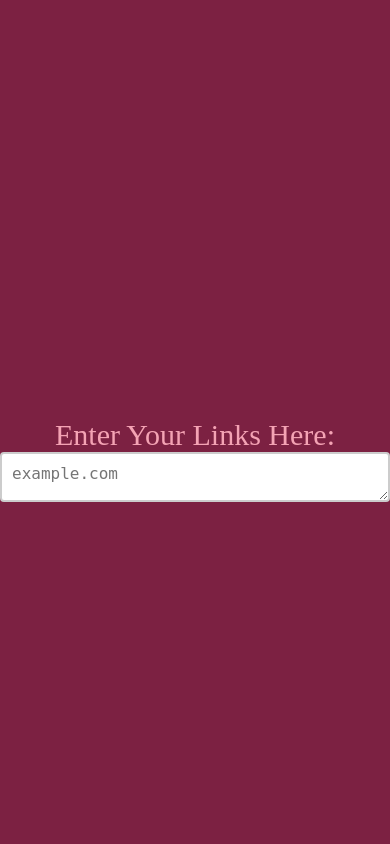
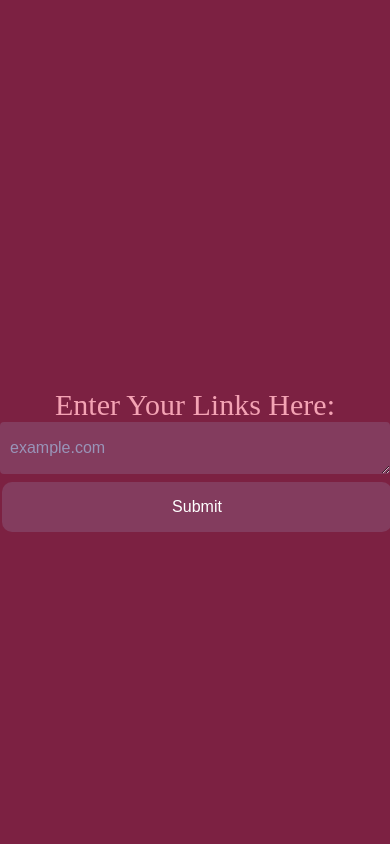
Before and after one commit to khoile14/RRCHNM_web_audit, a Flask app: page / in a window 390 px wide; the page is wider, and only the part inside the window is pictured. Run offline with Flask 3, Linux system fonts and the light colour scheme.

```diff
--- a/app.py
+++ b/app.py
@@ -1,9 +1,28 @@
-from flask import Flask, render_template
+from flask import Flask, render_template, request
+import requests
 
 app = Flask(__name__)
 
-@app.route('/')
+
+def check_links(links):
+    results = []
+    for link in links:
+        try:
+            response = requests.get(link)
+            if response.status_code <= 399:
+                results.append(f"{link} - Working")
+            else:
+                results.append(f"The link {link} returned a status code: {response.status_code}")
+        except requests.exceptions.RequestException as e:
+            results.append(f"An error occurred while checking the link {link}: {e}")
+    return results
+
+@app.route('/', methods=['GET', 'POST'])
 def index():
+    if request.method == 'POST':
+        links = request.form.get('links').split('\n')
+        results = check_links(links)
+        return render_template('index.html', results=results)
     return render_template('index.html')
 
 if __name__ == '__main__':
--- a/static/main.css
+++ b/static/main.css
@@ -40,10 +40,11 @@ body {
 .title {
   width: fit-content;
   font-family: "Lexend Deca";
-  height: 100%;
   display: flex;
-  color:#f4a3b4;
-  font-size: 20px;
+  color: #f4a3b4;
+  font-size: 15px;
+  align-items: center;
+  justify-content: center;
 }
 
 
@@ -64,15 +65,70 @@ label {
 }
 
 textarea {
+  /* Your existing styles here */
   width: 100%;
   min-height: 50px;
   max-height: 400px;
   resize: vertical;
   padding: 10px;
   box-sizing: border-box;
-  border: 2px solid #ccc;
+  border: none; /* Remove the border */
   border-radius: 4px;
   font-size: 16px;
+  line-height: 2; /* Add this line to vertically center the text */
   overflow-y: auto;
-  font-variant:no-common-ligatures ;
+  font-variant: no-common-ligatures;
+  font-family: "Roboto Mono", sans-serif; /* Set the font-family */
+  background-color: #833c5e;
+  color: white;
 }
+
+textarea::placeholder {
+  color: #a29aad; /* Replace with your desired placeholder color */
+  line-height: 2; /* Add this line to vertically center the placeholder text */
+}
+
+
+textarea::placeholder{
+  color: #9994b8;
+}
+
+/* Define the variable for border-radius */
+:root {
+  --roundness: 15px;
+}
+
+/* CSS styles for the submission button */
+/* Define the base styles for the button */
+:root {
+  --roundness: 15px;
+}
+
+/* CSS styles for the submission button */
+.button {
+  background-color: #4CAF50; /* Green */
+  border: none;
+  color: white;
+  padding: 16px 32px;
+  text-align: center;
+  text-decoration: none;
+  display: inline-block;
+  font-size: 16px;
+  margin: 4px 2px;
+  transition-duration: 0.4s;
+  cursor: pointer;
+  border-radius: 10px;
+  width: 100%;
+}
+
+/* Add hover effect */
+.button1 {
+  background-color: #833c5e;
+  color: white;
+  border-radius: 10px;
+}
+
+.button1:hover {
+  background-color: white;
+  color: #833c5e;
+}
--- a/templates/index.html
+++ b/templates/index.html
@@ -25,6 +25,7 @@
           rows="1"
           class="form-control"
         ></textarea>
+        <button type="submit" class="button button1">Submit</button>
       </form>
     </div>
   </body>
```
